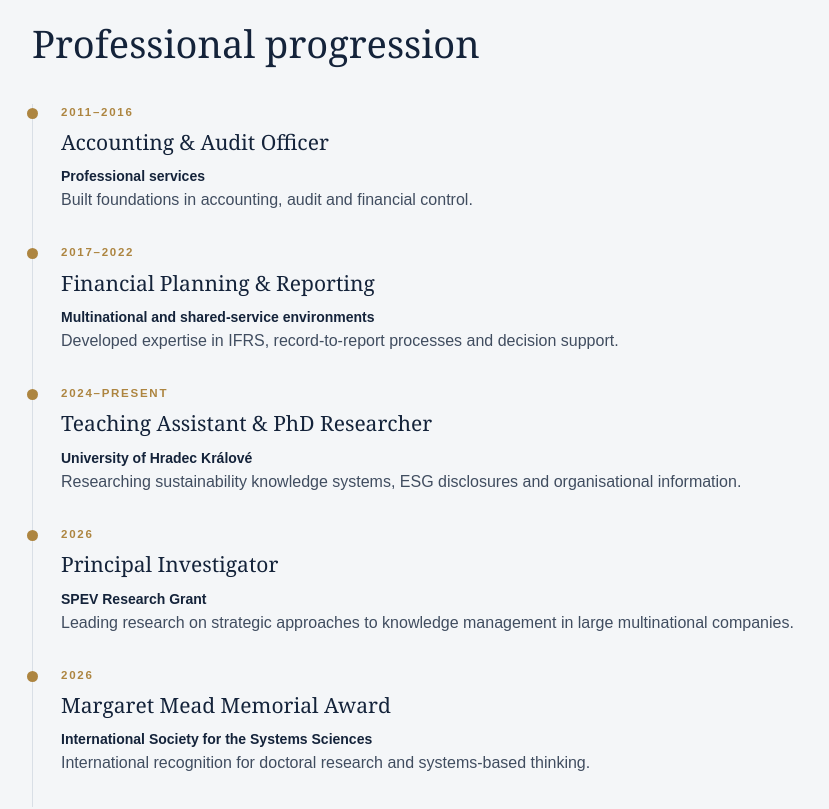
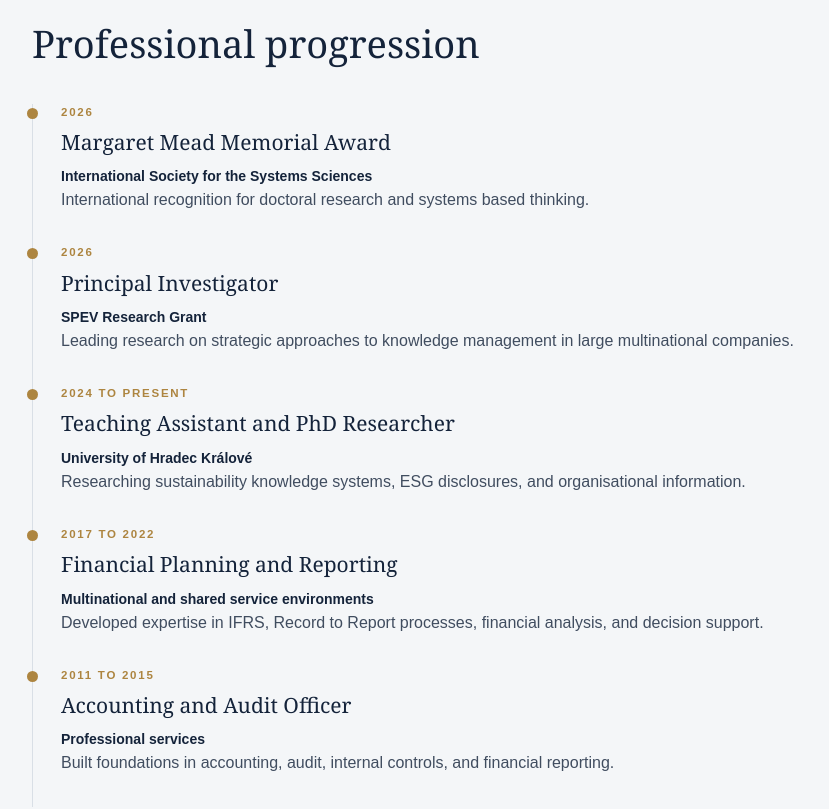
Before and after one commit to chinyereokechukwu/chinyere-chidera-okechukwu, a Next.js app: page /about in a window 1280 px wide. Shown: the part 1080-1889 px from the top of the page, without its empty margins (0-829 px from the left). Built offline with nearby package versions, Linux system fonts and the light colour scheme.

Commit message:
fix: reorder professional timeline in reverse chronological order

```diff
--- a/app/grants/page.tsx
+++ b/app/grants/page.tsx
@@ -1,2 +1,2 @@
 import type { Metadata } from "next";import { PageHero } from "@/components/page-hero";import { Timeline } from "@/components/timeline";
-export const metadata:Metadata={title:"Grants"};export default function Grants(){return <><PageHero eyebrow="Research funding" title="Independent research leadership." summary="A growing record of research design, project coordination and funded activity."/><section className="section"><div className="container"><Timeline items={[{year:"2026",title:"SPEV Research Grant",organisation:"Faculty of Informatics and Management, University of Hradec Králové",description:"Principal Investigator: Strategic approaches to knowledge management in large multinational companies, with annual reports and selected perception aspects."},{year:"Next",title:"European collaboration agenda",organisation:"Horizon Europe · Marie Skłodowska-Curie",description:"Developing future collaborations and applications aligned with sustainable organisational transformation."}]}/></div></section></>}
+export const metadata:Metadata={title:"Grants"};export default function Grants(){return <><PageHero eyebrow="Research funding" title="Independent research leadership." summary="A growing record of research design, project coordination and funded activity."/><section className="section"><div className="container"><Timeline items={[{year:"2026",sortYear:2026,title:"SPEV Research Grant",organisation:"Faculty of Informatics and Management, University of Hradec Králové",description:"Principal Investigator: Strategic approaches to knowledge management in large multinational companies, with annual reports and selected perception aspects."},{year:"Next",sortYear:2027,title:"European collaboration agenda",organisation:"Horizon Europe · Marie Skłodowska-Curie",description:"Developing future collaborations and applications aligned with sustainable organisational transformation."}]}/></div></section></>}
--- a/components/timeline.tsx
+++ b/components/timeline.tsx
@@ -1,2 +1,2 @@
 import type { TimelineEntry } from "@/types";
-export function Timeline({items}:{items:TimelineEntry[]}) { return <ol style={{padding:0,margin:0,listStyle:"none",borderLeft:"1px solid var(--line)"}}>{items.map(item=><li key={`${item.year}-${item.title}`} style={{position:"relative",padding:"0 0 32px 28px"}}><span style={{position:"absolute",left:-6,top:4,width:11,height:11,borderRadius:"50%",background:"var(--gold)"}}/><div className="eyebrow">{item.year}</div><h3 className="serif" style={{fontSize:21,margin:"6px 0"}}>{item.title}</h3><strong style={{fontSize:14}}>{item.organisation}</strong><p style={{marginBottom:0,opacity:.8}}>{item.description}</p></li>)}</ol>; }
+export function Timeline({items}:{items:TimelineEntry[]}) { const orderedItems = [...items].sort((a, b) => b.sortYear - a.sortYear); return <ol style={{padding:0,margin:0,listStyle:"none",borderLeft:"1px solid var(--line)"}}>{orderedItems.map(item=><li key={`${item.year}-${item.title}`} style={{position:"relative",padding:"0 0 32px 28px"}}><span style={{position:"absolute",left:-6,top:4,width:11,height:11,borderRadius:"50%",background:"var(--gold)"}}/><div className="eyebrow">{item.year}</div><h3 className="serif" style={{fontSize:21,margin:"6px 0"}}>{item.title}</h3><strong style={{fontSize:14}}>{item.organisation}</strong><p style={{marginBottom:0,opacity:.8}}>{item.description}</p></li>)}</ol>; }
--- a/data/career.json
+++ b/data/career.json
@@ -1,7 +1,7 @@
 [
-  {"year":"2011–2016","title":"Accounting & Audit Officer","organisation":"Professional services","description":"Built foundations in accounting, audit and financial control."},
-  {"year":"2017–2022","title":"Financial Planning & Reporting","organisation":"Multinational and shared-service environments","description":"Developed expertise in IFRS, record-to-report processes and decision support."},
-  {"year":"2024–present","title":"Teaching Assistant & PhD Researcher","organisation":"University of Hradec Králové","description":"Researching sustainability knowledge systems, ESG disclosures and organisational information."},
-  {"year":"2026","title":"Principal Investigator","organisation":"SPEV Research Grant","description":"Leading research on strategic approaches to knowledge management in large multinational companies."},
-  {"year":"2026","title":"Margaret Mead Memorial Award","organisation":"International Society for the Systems Sciences","description":"International recognition for doctoral research and systems-based thinking."}
+  {"year":"2026","sortYear":2026,"title":"Margaret Mead Memorial Award","organisation":"International Society for the Systems Sciences","description":"International recognition for doctoral research and systems based thinking."},
+  {"year":"2026","sortYear":2026,"title":"Principal Investigator","organisation":"SPEV Research Grant","description":"Leading research on strategic approaches to knowledge management in large multinational companies."},
+  {"year":"2024 to Present","sortYear":2024,"title":"Teaching Assistant and PhD Researcher","organisation":"University of Hradec Králové","description":"Researching sustainability knowledge systems, ESG disclosures, and organisational information."},
+  {"year":"2017 to 2022","sortYear":2022,"title":"Financial Planning and Reporting","organisation":"Multinational and shared service environments","description":"Developed expertise in IFRS, Record to Report processes, financial analysis, and decision support."},
+  {"year":"2011 to 2015","sortYear":2015,"title":"Accounting and Audit Officer","organisation":"Professional services","description":"Built foundations in accounting, audit, internal controls, and financial reporting."}
 ]
--- a/types/index.ts
+++ b/types/index.ts
@@ -12,5 +12,5 @@ export interface Publication {
   link?: string;
 }
 
-export interface TimelineEntry { year: string; title: string; organisation: string; description: string; }
+export interface TimelineEntry { year: string; sortYear: number; title: string; organisation: string; description: string; }
 export interface Project { title: string; label: string; period: string; status: string; description: string; themes: string[]; }
```
